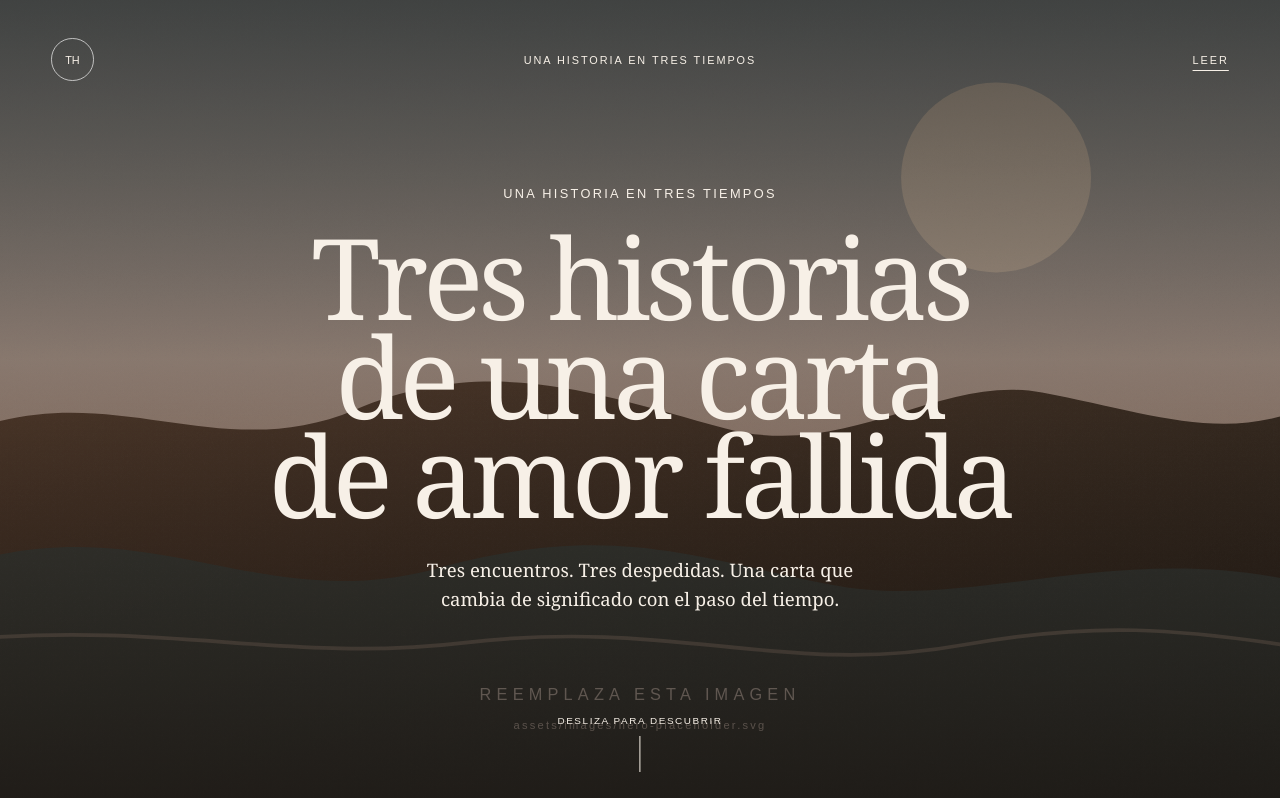
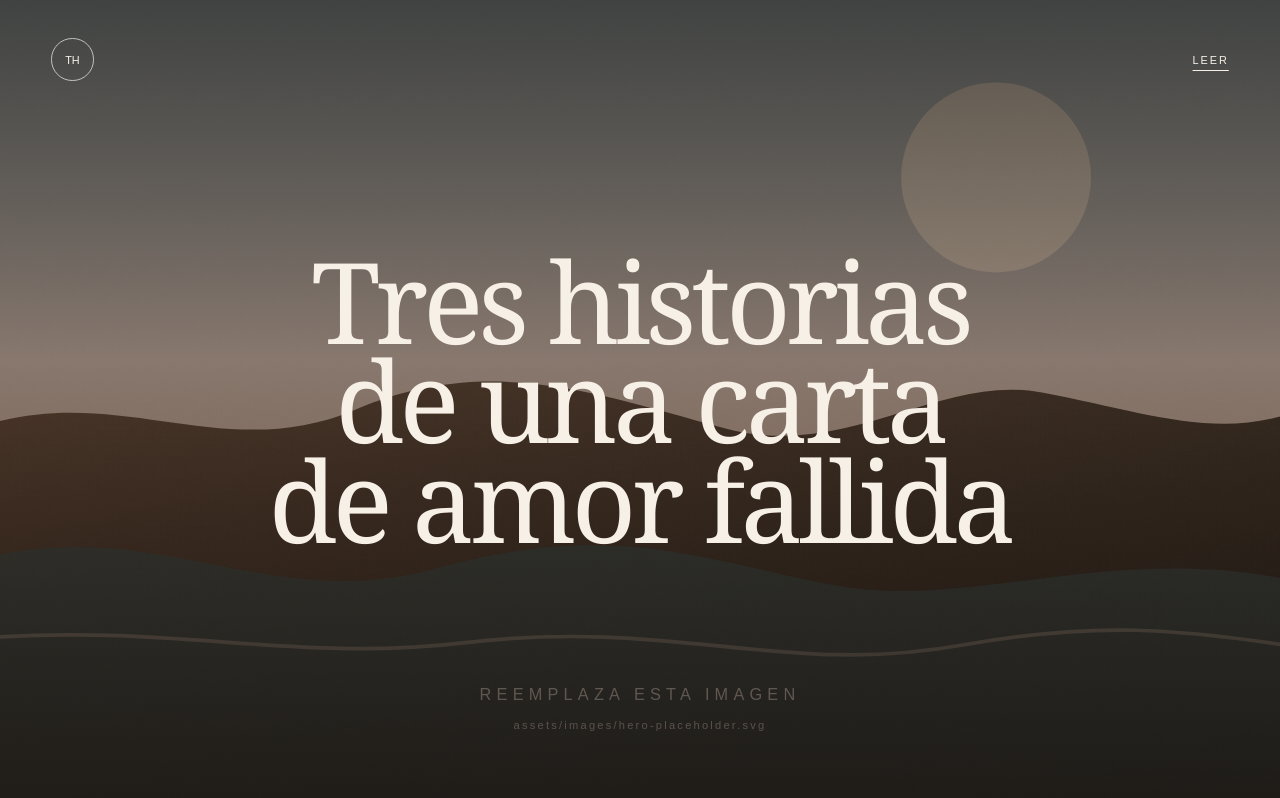
Before and after one commit to patricio-barber/3hda, a plain HTML site: page index.html in a window 1280 px wide. Shown: the top 798 px of the page. Drawn offline with Linux system fonts and the light colour scheme.

Commit message:
correccion panel 1

```diff
--- a/app.js
+++ b/app.js
@@ -124,8 +124,6 @@ function updateCountdown(releaseElement) {
 function initializeSite() {
   document.title = config.siteTitle;
   document.querySelector("#site-title").textContent = config.siteTitle;
-  document.querySelector("#site-kicker").textContent = config.kicker;
-  document.querySelector("#site-intro").textContent = config.intro;
   document.querySelector("#footer-title").textContent = config.siteTitle;
   document.querySelector(".hero__image").style.backgroundImage = `url("${config.heroImage}")`;
 
--- a/config.js
+++ b/config.js
@@ -8,9 +8,6 @@
 
 window.STORY_CONFIG = {
   siteTitle: "Tres historias de una carta de amor fallida",
-  kicker: "Una historia en tres tiempos",
-  intro:
-    "Tres encuentros. Tres despedidas. Una carta que cambia de significado con el paso del tiempo.",
   heroImage: "assets/images/hero-placeholder.svg",
 
   chapters: [
--- a/index.html
+++ b/index.html
@@ -22,20 +22,12 @@
 
       <nav class="topbar" aria-label="Navegación principal">
         <a class="topbar__mark" href="#inicio" aria-label="Volver al inicio">TH</a>
-        <p class="topbar__eyebrow">Una historia en tres tiempos</p>
         <a class="topbar__link" href="#chapters">Leer</a>
       </nav>
 
       <div class="hero__content">
-        <p class="kicker" id="site-kicker"></p>
         <h1 id="site-title">Tres historias de una carta de amor fallida</h1>
-        <p class="hero__intro" id="site-intro"></p>
       </div>
-
-      <a class="scroll-cue" href="#chapters">
-        <span>Desliza para descubrir</span>
-        <span class="scroll-cue__line" aria-hidden="true"></span>
-      </a>
     </header>
 
     <main id="chapters" aria-label="Historias"></main>
--- a/styles.css
+++ b/styles.css
@@ -85,7 +85,7 @@ a {
   top: 0;
   left: 0;
   display: grid;
-  grid-template-columns: 1fr auto 1fr;
+  grid-template-columns: 1fr 1fr;
   align-items: center;
   width: 100%;
   padding: clamp(1.25rem, 3vw, 2.5rem) clamp(1.25rem, 4vw, 4rem);
@@ -106,10 +106,6 @@ a {
   letter-spacing: 0;
 }
 
-.topbar__eyebrow {
-  margin: 0;
-}
-
 .topbar__link {
   justify-self: end;
   text-underline-offset: 0.4rem;
@@ -120,7 +116,6 @@ a {
   text-align: center;
 }
 
-.kicker,
 .chapter__number,
 .release__label,
 .release__date,
@@ -128,11 +123,6 @@ a {
   font-family: var(--sans);
   text-transform: uppercase;
   letter-spacing: 0.18em;
-}
-
-.kicker {
-  margin: 0 0 1.6rem;
-  font-size: clamp(0.64rem, 1vw, 0.8rem);
 }
 
 h1 {
@@ -143,37 +133,6 @@ h1 {
   line-height: 0.88;
   letter-spacing: -0.045em;
   text-wrap: balance;
-}
-
-.hero__intro {
-  max-width: 41rem;
-  margin: 2rem auto 0;
-  font-size: clamp(1rem, 1.45vw, 1.3rem);
-  line-height: 1.55;
-  text-wrap: balance;
-}
-
-.scroll-cue {
-  position: absolute;
-  bottom: 1.75rem;
-  left: 50%;
-  display: flex;
-  flex-direction: column;
-  align-items: center;
-  gap: 0.65rem;
-  font-family: var(--sans);
-  font-size: 0.62rem;
-  letter-spacing: 0.16em;
-  text-decoration: none;
-  text-transform: uppercase;
-  transform: translateX(-50%);
-}
-
-.scroll-cue__line {
-  display: block;
-  width: 1px;
-  height: 2.25rem;
-  background: currentColor;
 }
 
 .chapter {
@@ -471,20 +430,8 @@ h2 {
 }
 
 @media (max-width: 760px) {
-  .topbar {
-    grid-template-columns: 1fr 1fr;
-  }
-
-  .topbar__eyebrow {
-    display: none;
-  }
-
   h1 {
     font-size: clamp(3.25rem, 16vw, 5.75rem);
-  }
-
-  .hero__intro {
-    font-size: 0.96rem;
   }
 
   .chapter,
```
